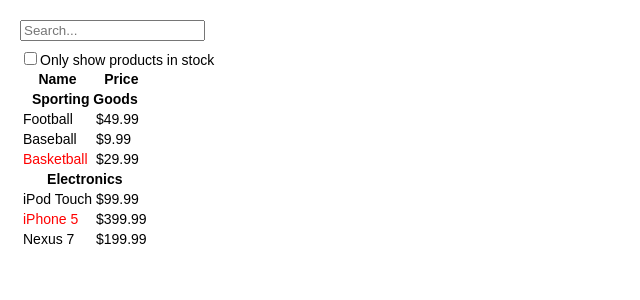
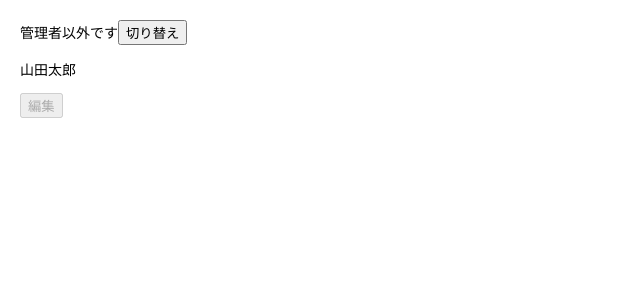
Before and after one commit to yuma-matsui/react_projects, a React (Create React App) app in the folder react-tutorial/: page / in a window 1280 px wide. Shown: the top 300 px of the page, without its empty margins (0-640 px from the left). Built offline with nearby package versions, Linux system fonts and the light colour scheme.

Commit message:
カスタムフックとContextについて学んだ

```diff
--- a/react-tutorial/src/App.jsx
+++ b/react-tutorial/src/App.jsx
@@ -1,9 +1,19 @@
-import { FilterableProductTable } from "./components"
+import { memo } from "react"
+import { Card } from "./components"
+import { useAdminFlag } from "./hooks/useAdminFlag"
 
-const App = () => {
+const App = memo(() => {
+  const { isAdmin, setIsAdmin } = useAdminFlag()
+
+  const onClickSwitch = () => setIsAdmin(prev => !prev)
+  const user = isAdmin ? '管理者です' : '管理者以外です'
   return (
-    <FilterableProductTable />
+    <>
+      <span>{ user }</span>
+      <button onClick={onClickSwitch}>切り替え</button>
+      <Card />
+    </>
   )
-}
+})
 
 export default App
--- /dev/null
+++ b/react-tutorial/src/components/Card.jsx
@@ -0,0 +1,13 @@
+import { memo } from "react"
+import EditButton from "./EditButton"
+
+const Card = memo(() => {
+  return (
+    <>
+      <p>山田太郎</p>
+      <EditButton />
+    </>
+  )
+})
+
+export default Card
--- /dev/null
+++ b/react-tutorial/src/components/EditButton.jsx
@@ -0,0 +1,11 @@
+import { memo } from "react"
+import { useAdminFlag } from "../hooks/useAdminFlag"
+
+const EditButton = memo(() => {
+  const { isAdmin } = useAdminFlag()
+  return (
+    <button disabled={!isAdmin}>編集</button>
+  )
+})
+
+export default EditButton
--- a/react-tutorial/src/components/index.js
+++ b/react-tutorial/src/components/index.js
@@ -3,3 +3,5 @@
 export { default as ProductTable } from './ProductTable'
 export { default as ProductCategoryRow } from './ProductCategoryRow'
 export { default as ProductRow } from './ProductRow'
+export { default as Card } from './Card'
+export { default as EditButton } from './EditButton'
--- /dev/null
+++ b/react-tutorial/src/hooks/useAdminFlag.js
@@ -0,0 +1,4 @@
+import { useContext } from "react"
+import { AdminFlagContext } from "../providers/AdminFlagProvider"
+
+export const useAdminFlag = () => useContext(AdminFlagContext)
--- a/react-tutorial/src/index.jsx
+++ b/react-tutorial/src/index.jsx
@@ -1,6 +1,11 @@
 import ReactDOM from 'react-dom/client'
 import './index.css';
 import App from './App'
+import { AdminFlagProvider } from './providers/AdminFlagProvider';
 
 const root = ReactDOM.createRoot(document.getElementById('root'))
-root.render(<App />)
+root.render(
+  <AdminFlagProvider>
+      <App />
+  </AdminFlagProvider>
+)
--- /dev/null
+++ b/react-tutorial/src/providers/AdminFlagProvider.jsx
@@ -0,0 +1,14 @@
+import { createContext, useState } from 'react'
+
+export const AdminFlagContext = createContext({})
+
+export const AdminFlagProvider = ({ children }) => {
+  const [isAdmin, setIsAdmin] = useState(false)
+  return (
+    <AdminFlagContext.Provider
+      value={{ isAdmin, setIsAdmin }}
+    >
+      { children }
+    </AdminFlagContext.Provider>
+  )
+}
```
